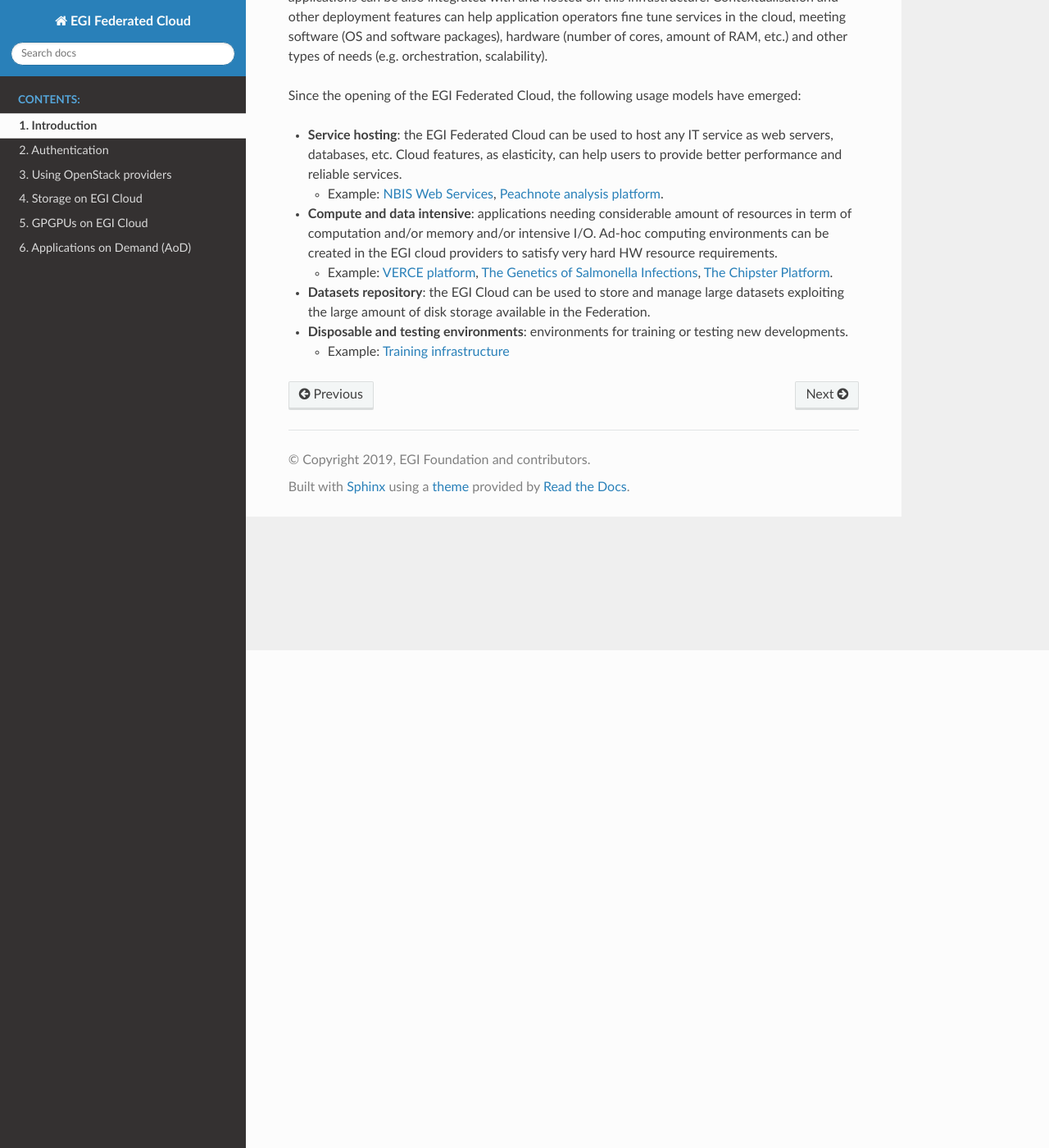
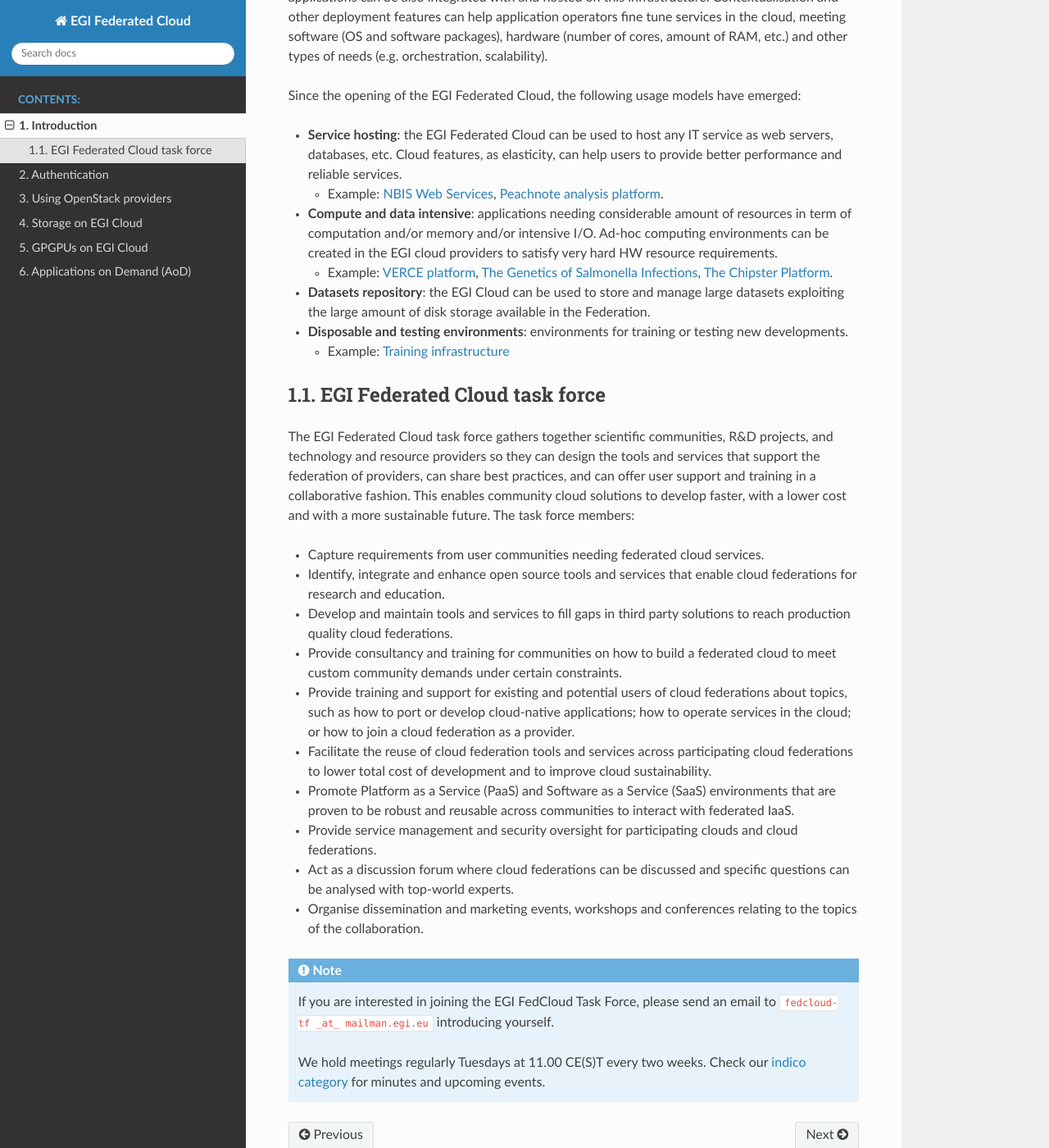
Before and after one commit to EGI-Federation/fedcloud-documentation, a Sphinx documentation site: the page built from source/introduction.rst, in a window 1280 px wide and 1400 px high, scrolled down 607 px. Shown: the whole window at 82% size. Built offline with Sphinx 7.4.7 and the Read the Docs theme 2.0.0, drawn with Linux system fonts in a browser that asks for light colours.

Commit message:
Add fedcloud

```diff
--- a/source/introduction.rst
+++ b/source/introduction.rst
@@ -64,3 +64,56 @@
   new developments.
 
   * Example: `Training infrastructure <https://www.egi.eu/services/training-infrastructure/>`_
+
+
+EGI Federated Cloud task force
+------------------------------
+
+The EGI Federated Cloud task force gathers together scientific communities,
+R&D projects, and technology and resource providers so they can design the
+tools and services that support the federation of providers, can share best
+practices, and can offer user support and training in a collaborative fashion.
+This enables community cloud solutions to develop faster, with a lower cost and
+with a more sustainable future. The task force members:
+
+* Capture requirements from user communities needing federated cloud services.
+
+* Identify, integrate and enhance open source tools and services that enable
+  cloud federations for research and education.
+
+* Develop and maintain tools and services to fill gaps in third party solutions
+  to reach production quality cloud federations.
+
+* Provide consultancy and training for communities on how to build a federated
+  cloud to meet custom community demands under certain constraints.
+
+* Provide training and support for existing and potential users of cloud
+  federations about topics, such as how to port or develop cloud-native
+  applications; how to operate services in the cloud; or how to join a cloud
+  federation as a provider.
+
+* Facilitate the reuse of cloud federation tools and services across
+  participating cloud federations to lower total cost of development and to
+  improve cloud sustainability.
+
+* Promote Platform as a Service (PaaS) and Software as a Service (SaaS)
+  environments that are proven to be robust and reusable across communities to
+  interact with federated IaaS.
+
+* Provide service management and security oversight for participating clouds
+  and cloud federations.
+
+* Act as a discussion forum where cloud federations can be discussed and
+  specific questions can be analysed with top-world experts.
+
+* Organise dissemination and marketing events, workshops and conferences
+  relating to the topics of the collaboration.
+
+.. note::
+
+   If you are interested in joining the EGI FedCloud Task Force, please send an
+   email to ``fedcloud-tf _at_ mailman.egi.eu`` introducing yourself.
+
+   We hold meetings regularly Tuesdays at 11.00 CE(S)T every two weeks. Check
+   our `indico category <https://indico.egi.eu/indico/categoryDisplay.py?categId=159>`_
+   for minutes and upcoming events.
```
